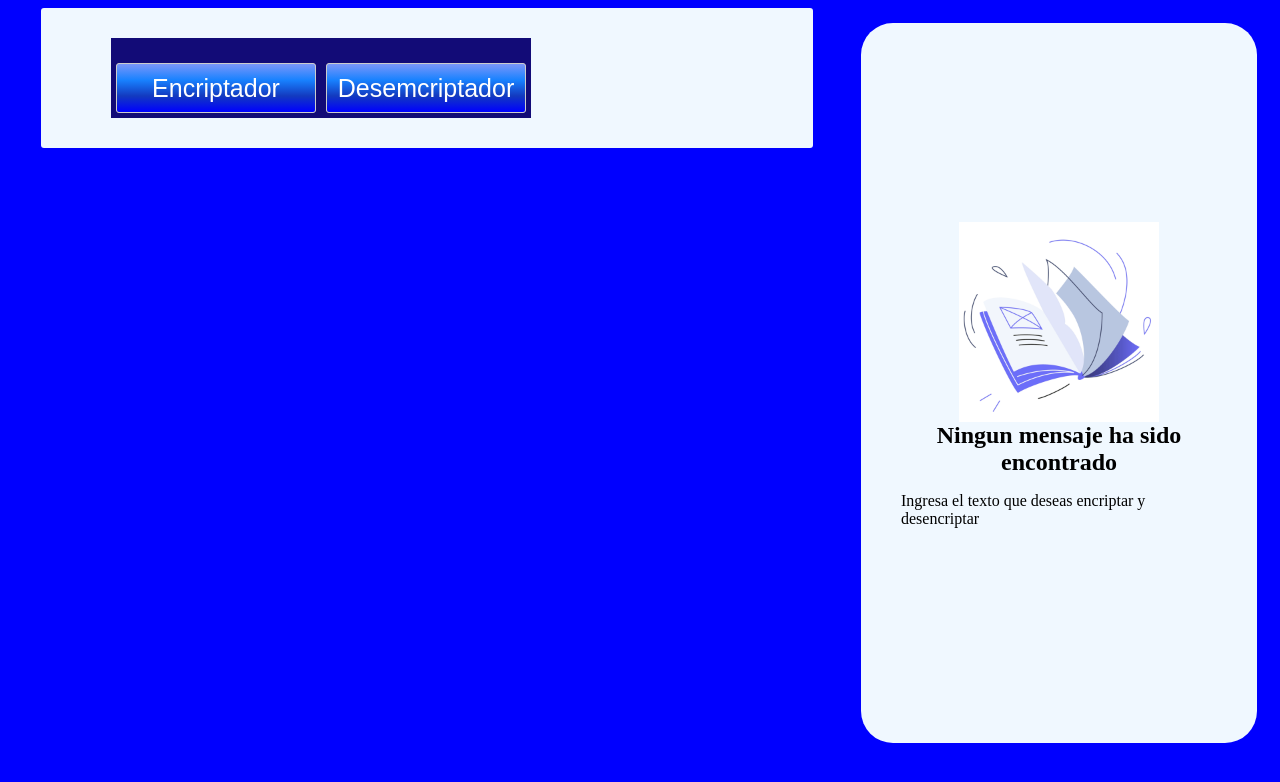
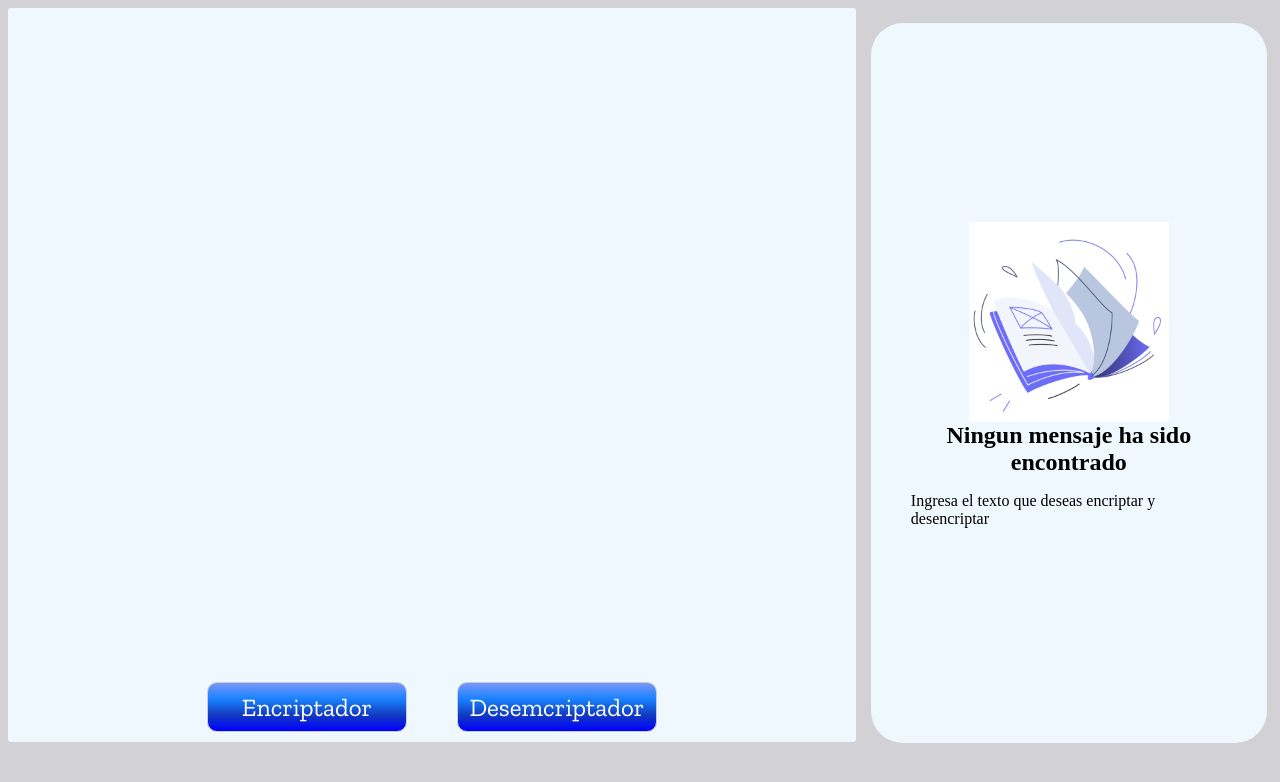
Before and after one commit to Deily13/Proyecto_Encriptador_De_Palabras, a plain HTML site: page index.html in a window 1280 px wide. Drawn offline with nearby package versions, Linux system fonts and the light colour scheme; a web font is replaced by a local one.

Commit message:
mejora de vista css

```diff
--- a/vista1.css
+++ b/vista1.css
@@ -1,5 +1,7 @@
+@import url('https://fonts.googleapis.com/css2?family=DM+Serif+Text:ital@0;1&family=Oleo+Script:wght@400;700&family=Pacifico&display=swap');
+@import url('https://fonts.googleapis.com/css2?family=DM+Serif+Text:ital@0;&family=Zilla+Slab:ital,wght@0,300;0,400;0,500;0,600;0,700;1,300;1,400;1,500;1,600;1,700&display=swap');
 body {
-    background-color: blue;
+    background-color: #babac2a8;
     display: flex;
     justify-content: space-between;
 }
@@ -9,39 +11,62 @@ body {
     background-color: aliceblue;
     display: flex;
     flex-direction: column;
-    height: 80%;
-    width: 50%;
-    padding: 70px;
-    padding-top: 30px;
-    padding-bottom: 30px;
+    height: 88vh;
+    width: 56%;
+    padding: 30px 70px 0px;
     border-radius: 3px;
+    justify-content: flex-end;
+    align-items: center;
 }
 
+.texto_advertencia{
+    width: 60%;
+    height: 20px;
+    display: flex;
+    align-items: center;
+    justify-content: flex-start;
+    font-family: "DM Serif Text", serif;
+    font-style: normal;;
+    font-size: 20px;
+}
+
+.icono {
+    background: url(b8c855704e5b14977555056fa35b2f89.jpg);
+    background-position: center;
+    background-size: cover;
+    height: 20px;
+    width: 20px;
+   border-radius: 30px;
+   margin-right: 8px;
+}
+
+h5 {
+    color: #8e8f91;
+}
 
 .botones {
-    background-color: #120b77;
-    width: 420px;
-    height: 60px;
+    width: 470px;
+    height: 70px;
     display: flex;
-    justify-content: center;
+    justify-content: space-between;
     align-items: center;
-    align-content: space-between;
-    padding-top: 20px;
 }
 
 button {
     background-color: beige;
     width: 200px;
     height: 50px;
-    border-radius: 3px;
+    border-radius: 10px;
     border: 1px solid #ccc;
-    margin: 10px auto;
-    align-content: center;
+    margin: 10px;
     text-align: center;
     background-image: linear-gradient(to top, blue, #133ABF, #1882FF, #7A96F9);
     color: white;
     font-size: 25px;
-
+    display: flex;
+    justify-content: center;
+    align-items: center;
+    font-family: "Zilla Slab", serif;
 }
 
 button:hover {
@@ -57,9 +82,7 @@ button:hover {
     align-items: center;
     width: 25%;
     height: 80vh;
-    margin-left: auto;
-    margin: 15px;
-    margin-bottom: auto;
+    margin: 15px auto auto 15px;
     padding: 40px;
     border-radius: 32px;
 }
```
Also changed, not shown: b8c855704e5b14977555056fa35b2f89.jpg (added).
